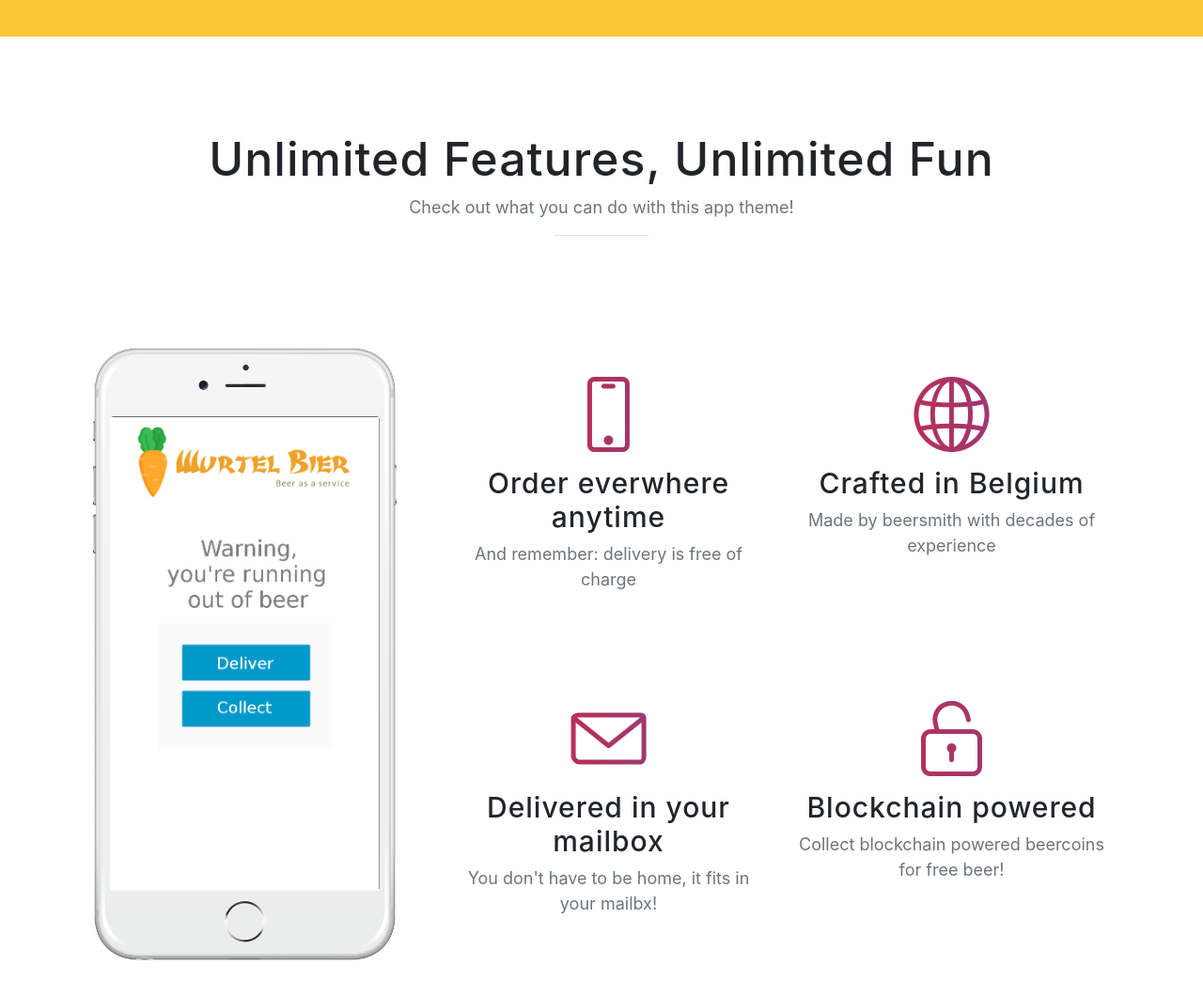
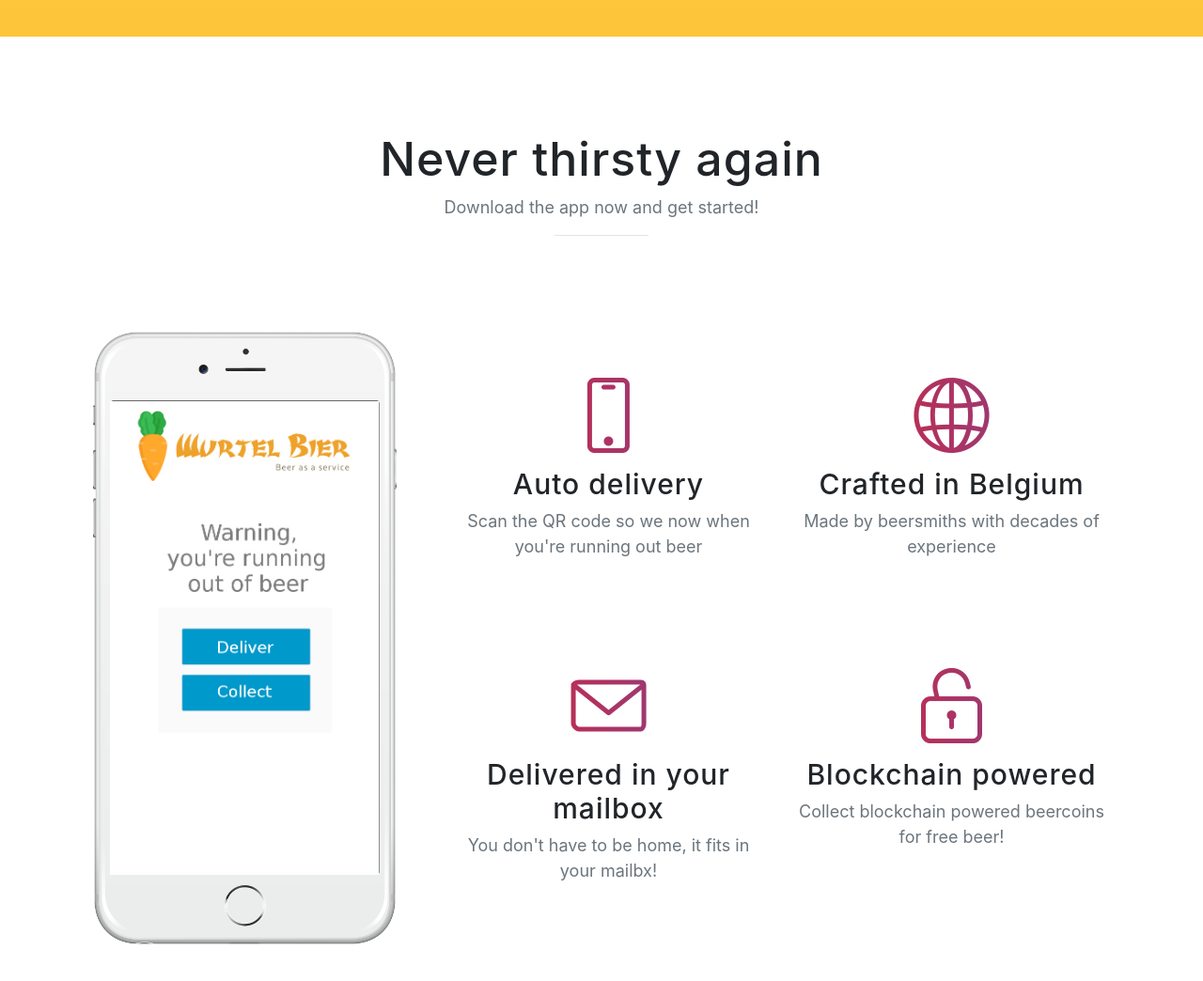
Before and after one commit to SuRaMoN/wurtelbier, a website with bundled scripts: page index.html in a window 1280 px wide. Shown: the part 1340-2384 px from the top of the page at 94% size. Built offline with nearby package versions, Linux system fonts and the light colour scheme; a web font is replaced by a local one.

Commit message:
Small changes

```diff
--- a/index.html
+++ b/index.html
@@ -41,7 +41,10 @@
         <div class="collapse navbar-collapse" id="navbarResponsive">
           <ul class="navbar-nav ml-auto">
             <li class="nav-item">
-              <a class="nav-link js-scroll-trigger" href="#download">Order online</a>
+              <a class="nav-link js-scroll-trigger" href="#order-online">Order online</a>
+            </li>
+            <li class="nav-item">
+              <a class="nav-link js-scroll-trigger" href="#download-app">Download the app</a>
             </li>
             <li class="nav-item">
               <a class="nav-link js-scroll-trigger" href="#contact">Contact</a>
@@ -97,8 +100,8 @@
     <section class="features" id="features">
       <div class="container">
         <div class="section-heading text-center">
-          <h2>Unlimited Features, Unlimited Fun</h2>
-          <p class="text-muted">Check out what you can do with this app theme!</p>
+          <h2>Never thirsty again</h2>
+          <p class="text-muted">Download the app now and get started!</p>
           <hr>
         </div>
         <div class="row">
@@ -123,15 +126,15 @@
                 <div class="col-lg-6">
                   <div class="feature-item">
                     <i class="icon-screen-smartphone text-primary"></i>
-                    <h3>Order everwhere anytime</h3>
-                    <p class="text-muted">And remember: delivery is free of charge</p>
+                    <h3>Auto delivery</h3>
+                    <p class="text-muted">Scan the QR code so we now when you're running out beer</p>
                   </div>
                 </div>
                 <div class="col-lg-6">
                   <div class="feature-item">
                     <i class="icon-globe text-primary"></i>
                     <h3>Crafted in Belgium</h3>
-                    <p class="text-muted">Made by beersmith with decades of experience</p>
+                    <p class="text-muted">Made by beersmiths with decades of experience</p>
                   </div>
                 </div>
               </div>
```
